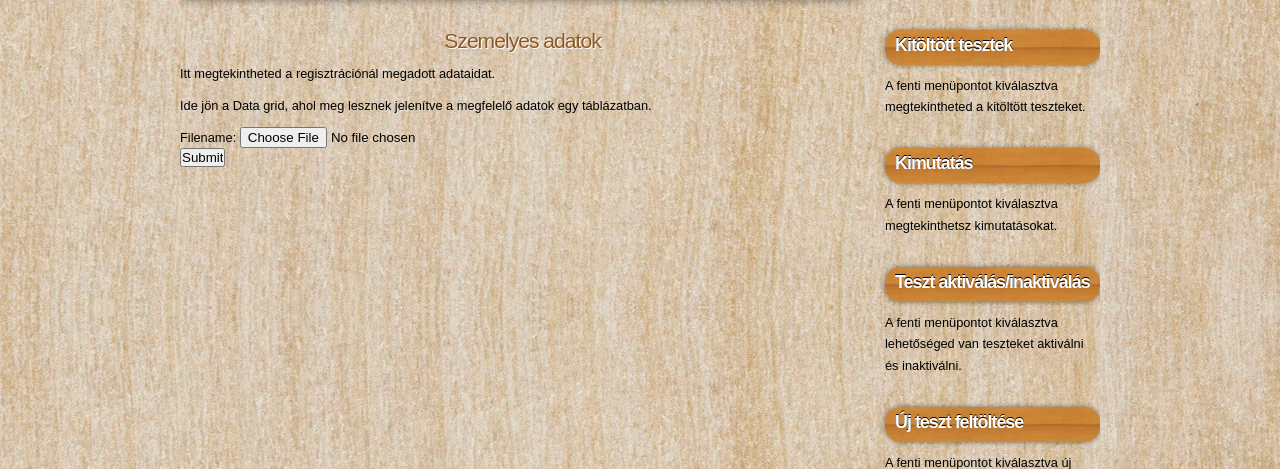
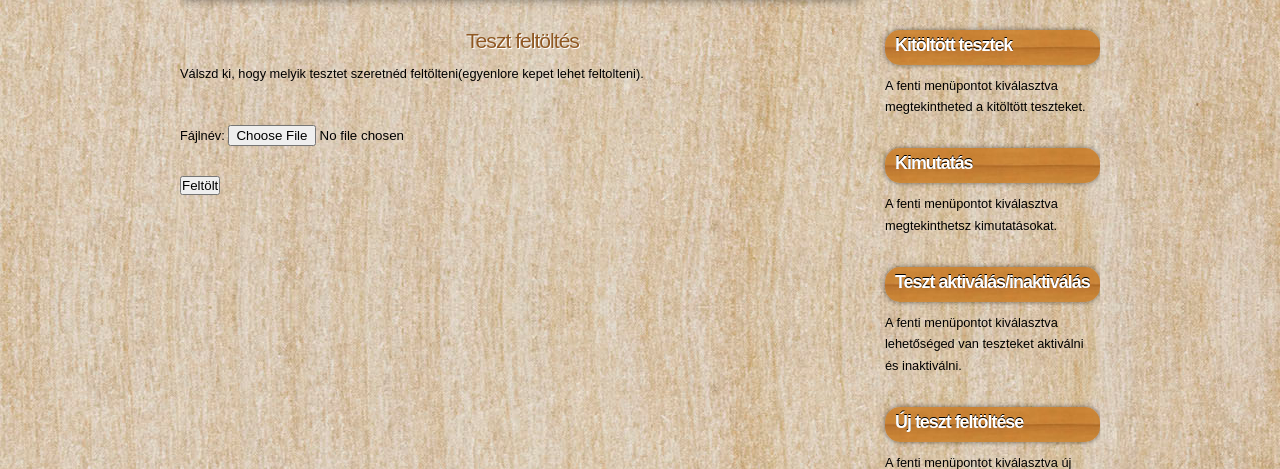
Before and after one commit to tasfe/web-testing, a PHP site: page /admin/upload.php in a window 1280 px wide. Shown: the part 441-910 px from the top of the page. Run offline with PHP 8.4, Linux system fonts and the light colour scheme.

Commit message:
azt oldottuk meg kingaval, hogy a tests mappaba fel lehessen tolteni egy kepet

```diff
--- a/web-testing/admin/upload.php
+++ b/web-testing/admin/upload.php
@@ -52,7 +52,7 @@
 
 					<div class="sidebar">
 						<div class="sidebar_item">
-							<h2>Személyes adatok</h2>
+							<a href="admin.html"><h2>Személyes adatok</h2></a>
 							<p>A fenti menüpont alatt megtekintheted a regisztrácio során
 								megadott adataid.</p>
 						</div>
@@ -115,7 +115,7 @@
 					<li class="show"><img width="680" height="250"
 						src="../images/home_2.jpg" alt="&quot;Szemelyes adatok&quot;" /></li>
 					<li><a href="eredmenyek.php"><img width="680" height="250"
-							src="images/home_2.jpg" alt="&quot;Eredmenyek&quot;" /> </a></li>
+							src="../images/home_2.jpg" alt="&quot;Eredmenyek&quot;" /> </a></li>
 					<li><a href="kitoltott_tesztek.php"><img width="680" height="250"
 							src="../images/home_2.jpg" alt="&quot;Kitoltott tesztek&quot;" /> </a>
 					</li>
@@ -126,18 +126,19 @@
 
 
 				<br></br>
-				<h2 align="center">Szemelyes adatok</h2>
-				<p>Itt megtekintheted a regisztrációnál megadott adataidat.</p>
-				<p>Ide jön a Data grid, ahol meg lesznek jelenítve a megfelelő
-					adatok egy táblázatban.</p>
+				<h2 align="center">Teszt feltöltés</h2>
+				<p>Válszd ki, hogy melyik tesztet szeretnéd feltölteni(egyenlore kepet lehet feltolteni).</p>
 
-				<form action="admin/upload_file.php" method="post"
-		enctype="multipart/form-data">
-		<label for="file">Filename:</label>
-		<input type="file" name="file" id="file" />
-		<br />
-		<input type="submit" name="submit" value="Submit" />
-	</form>
+				<br></br>
+				<form action = "upload_file.php" method = "post"
+					enctype="multipart/form-data">
+					<label for="file">Fájlnév:</label> <input type="file" name="file"
+						id="file" /> <br />
+
+						<br></br>
+
+						<input type="submit" name="submit" value="Feltölt" />
+				</form>
 
 				<br></br> <br></br> <br></br> <br></br> <br></br> <br></br>
 				<table border="0" cellpadding="2" cellspacing="10" align="center">
```
Also changed, not shown: web-testing/admin/upload_file.php (+22 -10 lines).
